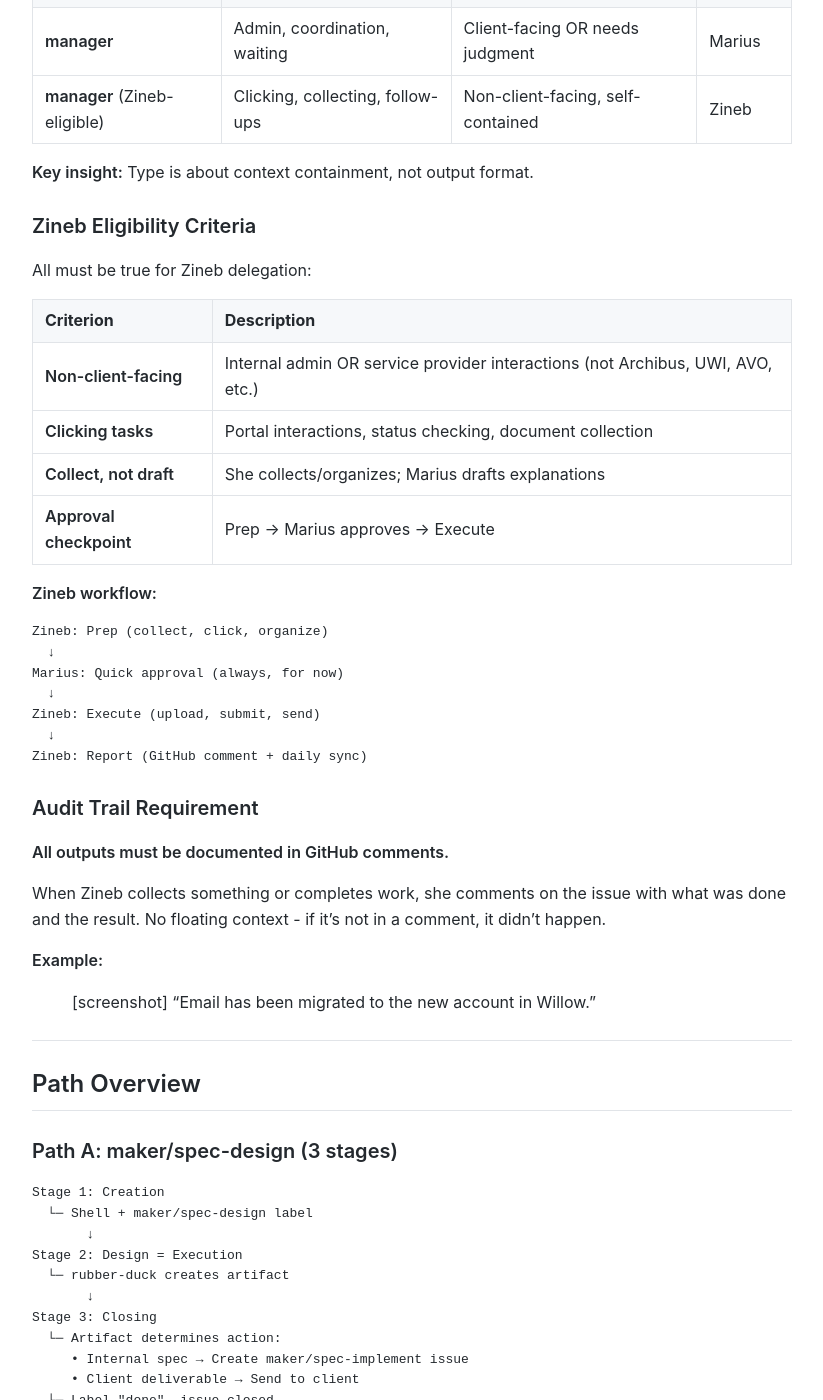
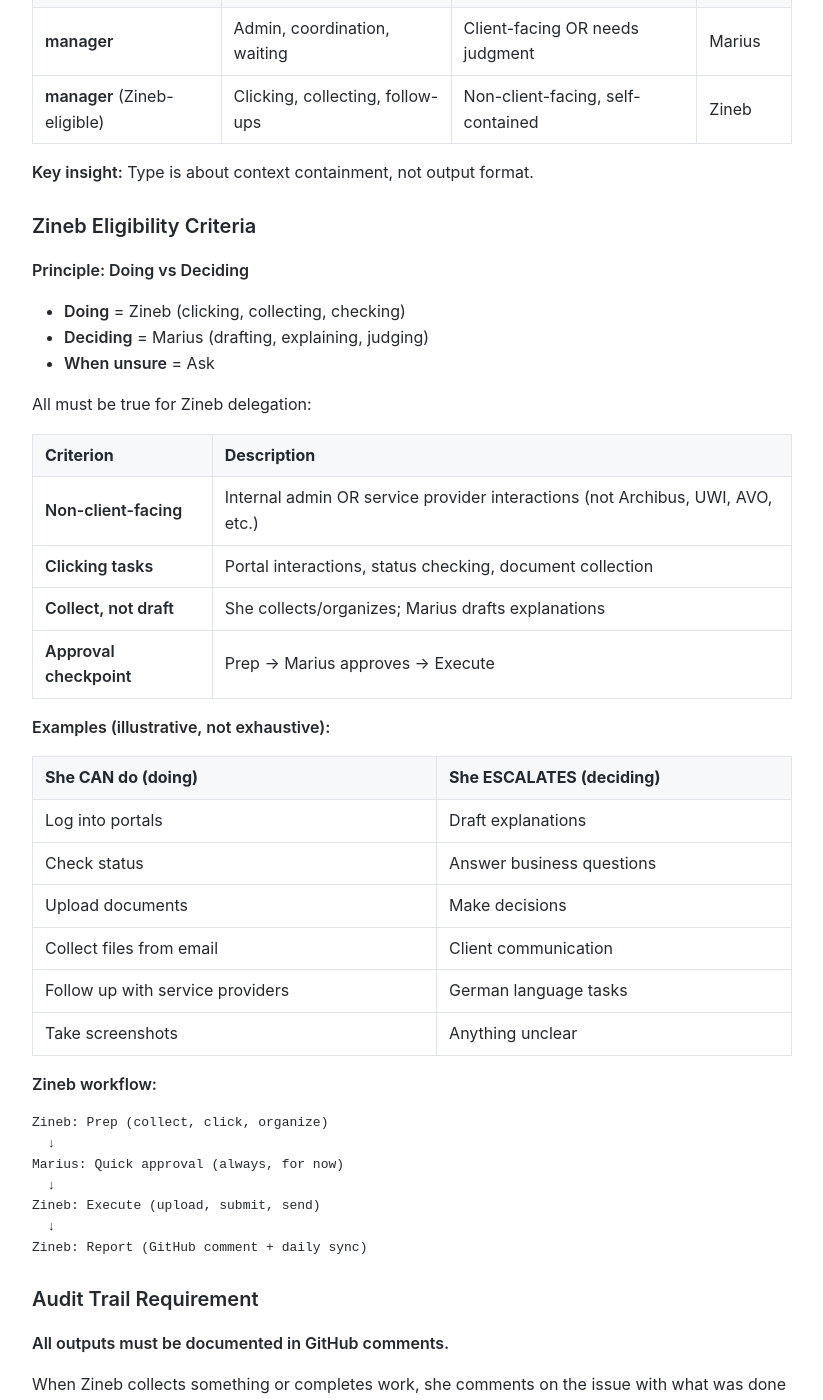
Before and after one commit to MariusWilsch/public-wilsch-ai-pages, a Jekyll site: the page built from global/issue-lifecycle-router.md, in a window 1280 px wide and 1400 px high, scrolled down 1700 px. Shown: the whole window, without its empty margins (228-1051 px from the left). Built offline with Jekyll 4.4.1, drawn with Linux system fonts in a browser that asks for light colours; our own code applies the rules of GitHub Pages for plain Markdown files.

Commit message:
Sync from hippocampus 2026-01-24

````diff
--- a/global/issue-lifecycle-router.md
+++ b/global/issue-lifecycle-router.md
@@ -57,6 +57,11 @@ Router document for issue lifecycle. Issues follow one of two paths based on typ
 
 ### Zineb Eligibility Criteria
 
+**Principle: Doing vs Deciding**
+- **Doing** = Zineb (clicking, collecting, checking)
+- **Deciding** = Marius (drafting, explaining, judging)
+- **When unsure** = Ask
+
 All must be true for Zineb delegation:
 
 | Criterion | Description |
@@ -65,6 +70,17 @@ All must be true for Zineb delegation:
 | **Clicking tasks** | Portal interactions, status checking, document collection |
 | **Collect, not draft** | She collects/organizes; Marius drafts explanations |
 | **Approval checkpoint** | Prep → Marius approves → Execute |
+
+**Examples (illustrative, not exhaustive):**
+
+| She CAN do (doing) | She ESCALATES (deciding) |
+|-------------------|-------------------------|
+| Log into portals | Draft explanations |
+| Check status | Answer business questions |
+| Upload documents | Make decisions |
+| Collect files from email | Client communication |
+| Follow up with service providers | German language tasks |
+| Take screenshots | Anything unclear |
 
 **Zineb workflow:**
 ```
````
